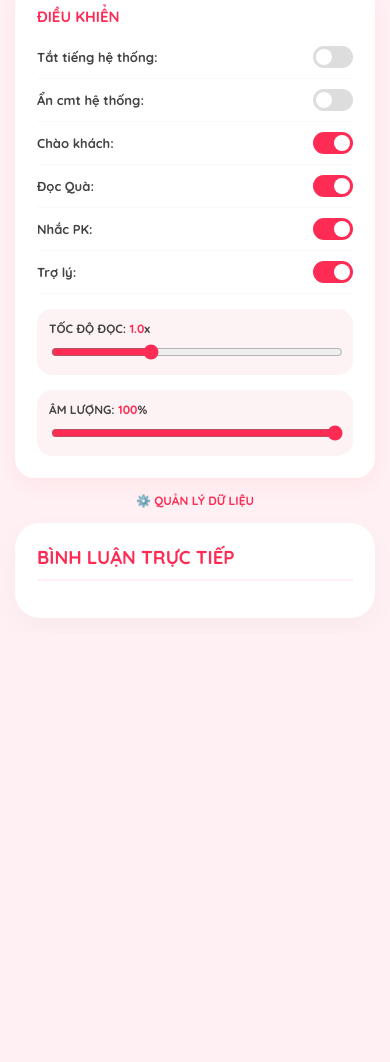
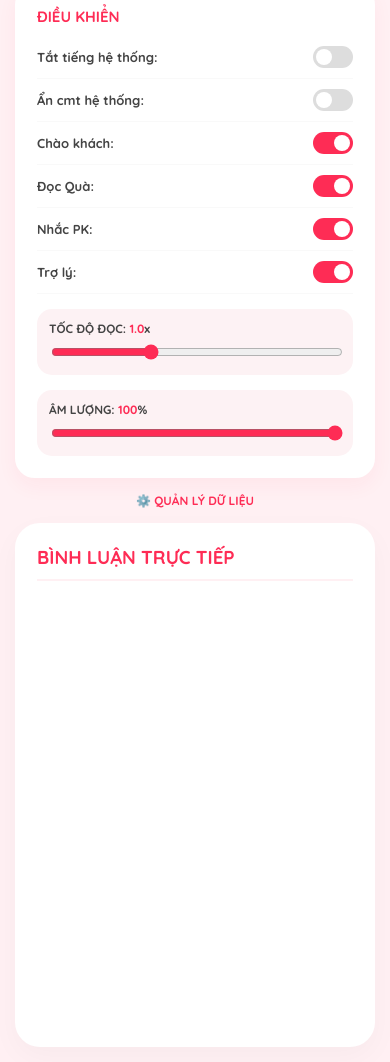
Before and after one commit to cmttiktok/doccmt, a website: page index.html in a window 390 px wide. Shown: the part 345-1407 px from the top of the page. Before the commit the page ends 978 px from the top, so only its background shows below. Drawn offline with nearby package versions, Linux system fonts and the light colour scheme; no server answers; a script that the page names is missing.

Commit message:
Update index.html

```diff
--- a/index.html
+++ b/index.html
@@ -13,7 +13,7 @@
             --neon-pink: #ff85a1;
             --bg: #fff0f3;
             --panel: #ffffff;
-            --system-msg: #2ecc71; /* Xanh lá cho hệ thống */
+            --system-msg: #2ecc71;
         }
         body {
             font-family: 'Quicksand', sans-serif;
@@ -25,16 +25,15 @@
             gap: 15px;
             height: 100vh;
             box-sizing: border-box;
+            overflow: hidden; /* Ngăn toàn bộ trang bị kéo dài */
         }
 
-        /* RESPONSIVE: 1 CỘT CHO MOBILE */
         @media (max-width: 768px) {
-            body { flex-direction: column; height: auto; }
+            body { flex-direction: column; height: auto; overflow: auto; }
             .left-col { width: 100% !important; }
-            .right-col { height: 500px !important; }
+            .right-col { height: 480px !important; min-height: 480px; }
         }
 
-        /* TIỆN ÍCH ĐỒNG HỒ & LỊCH */
         .widgets {
             background: white;
             padding: 15px;
@@ -47,7 +46,6 @@
         #date-container { font-size: 13px; color: #888; font-weight: bold; }
         .lunar-txt { color: #d63384; }
 
-        /* CỘT TRÁI */
         .left-col { width: 320px; display: flex; flex-direction: column; gap: 15px; flex-shrink: 0; }
         .card {
             background: var(--panel);
@@ -57,28 +55,34 @@
             box-shadow: 0 8px 20px rgba(254, 44, 85, 0.05);
         }
 
-        /* HIỆU ỨNG NEON HỒNG NHẸ */
         .neon-border { border: 2px solid var(--pink); box-shadow: 0 0 10px var(--neon-pink); }
 
-        /* CỘT PHẢI: CHAT */
         .right-col {
             flex: 1; display: flex; flex-direction: column;
             background: var(--panel); border-radius: 25px;
             border: 2px solid #fff; overflow: hidden; padding: 20px;
             box-shadow: 0 10px 30px rgba(0, 0, 0, 0.03);
-            height: 100%;
+            height: calc(100vh - 30px); /* Cố định chiều cao theo màn hình */
         }
 
         #chat {
-            flex: 1; overflow-y: auto; display: flex; flex-direction: column-reverse;
-            max-height: 100%; scrollbar-width: thin;
+            flex: 1;
+            overflow-y: auto;
+            display: flex;
+            flex-direction: column-reverse;
+            scrollbar-width: thin;
+            padding-right: 5px;
         }
+
+        /* Tùy chỉnh thanh cuộn cho đẹp */
+        #chat::-webkit-scrollbar { width: 4px; }
+        #chat::-webkit-scrollbar-thumb { background: var(--light-pink); border-radius: 10px; }
+
         .msg { padding: 12px; border-bottom: 1px solid #fdf0f2; font-size: 15px; animation: slide 0.3s ease; line-height: 1.4; }
         .msg.system { color: var(--system-msg); font-weight: bold; }
         .msg.user { color: #444; }
         @keyframes slide { from { opacity: 0; transform: translateY(-5px); } to { opacity: 1; transform: translateY(0); } }
 
-        /* INPUT & BUTTON */
         input[type="text"] {
             width: 100%; padding: 12px; border-radius: 12px; border: 1px solid #eee;
             background: #fafafa; color: #333; outline: none; margin-bottom: 10px; box-sizing: border-box;
@@ -89,7 +93,6 @@
         }
         button.conn-btn:hover { box-shadow: 0 5px 15px var(--neon-pink); opacity: 0.9; }
 
-        /* SWITCH */
         .sw-item { display: flex; justify-content: space-between; align-items: center; padding: 10px 0; border-bottom: 1px solid #f9f9f9; font-size: 13px; font-weight: bold; }
         .switch { position: relative; width: 40px; height: 22px; }
         .switch input { opacity: 0; width: 0; height: 0; }
@@ -153,13 +156,11 @@
         let queue = [], playing = false;
         let currentUserId = "";
 
-        // THIẾT LẬP MOMENT TIẾNG VIỆT
         moment.locale('vi');
 
         function updateTime() {
             const now = moment();
             document.getElementById('clock').innerText = now.format('HH:mm:ss');
-            // Sửa Dương lịch hiển thị đầy đủ Thứ, Ngày Tháng Năm
             document.getElementById('date-solar').innerText = now.format('dddd, DD/MM/YYYY');
             const lunar = now.lunar();
             document.getElementById('date-lunar').innerText = `Âm: ${lunar.format('DD/MM')}`;
@@ -191,19 +192,16 @@
 
         socket.on('audio-data', d => {
             const isSystem = ['welcome', 'gift', 'pk', 'bot'].includes(d.type);
-
             if (isSystem && document.getElementById('hideSystem').checked) return;
 
             const chat = document.getElementById('chat');
             const div = document.createElement('div');
             div.className = `msg ${isSystem ? 'system' : 'user'}`;
-
-            // Comment hệ thống xanh lá, người dùng hồng
             const nameColor = isSystem ? 'var(--system-msg)' : 'var(--pink)';
             div.innerHTML = `<b style="color:${nameColor}">${d.user}:</b> ${d.comment}`;
             chat.prepend(div);
 
-            // Giới hạn 12 dòng hiển thị trong khung nhìn (đã tối ưu bằng CSS flex-direction)
+            // Giữ lại 50 cmt trong bộ nhớ nhưng chỉ hiển thị 12 dòng đầu nhờ khung cố định
             if (chat.childNodes.length > 50) chat.removeChild(chat.lastChild);
 
             if (d.audio && !document.getElementById('masterMute').checked) {
```
